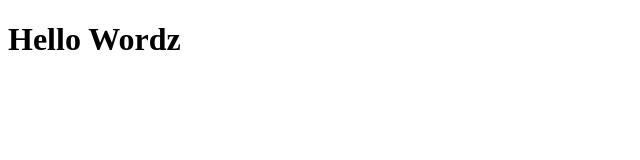
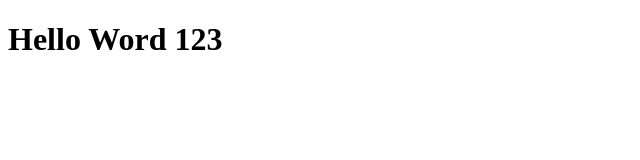
Before and after one commit to salashakim/lat1_revou, a plain HTML site: page Index1.html in a window 1280 px wide. Shown: the full height of the page, 0-640 px from the left. Drawn offline with Linux system fonts and the light colour scheme.

Commit message:
thrid commit

```diff
--- a/Index1.html
+++ b/Index1.html
@@ -4,6 +4,6 @@
         <title>WebsiteQu</title>
     </head>
     <body>
-        <h1>Hello Wordz</h1>
+        <h1>Hello Word 123</h1>
     </body>
 </html>
```
